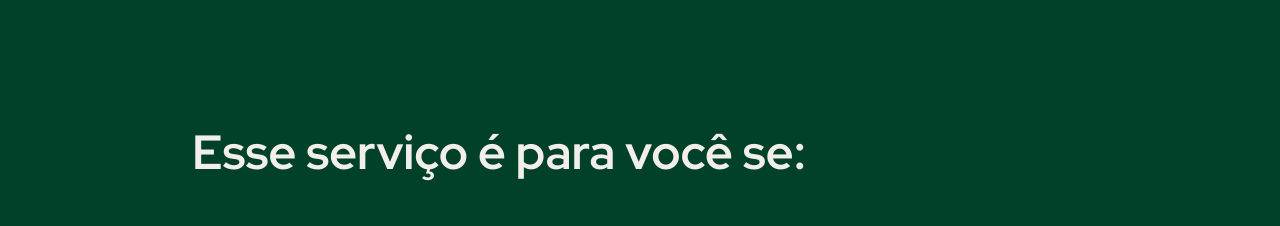
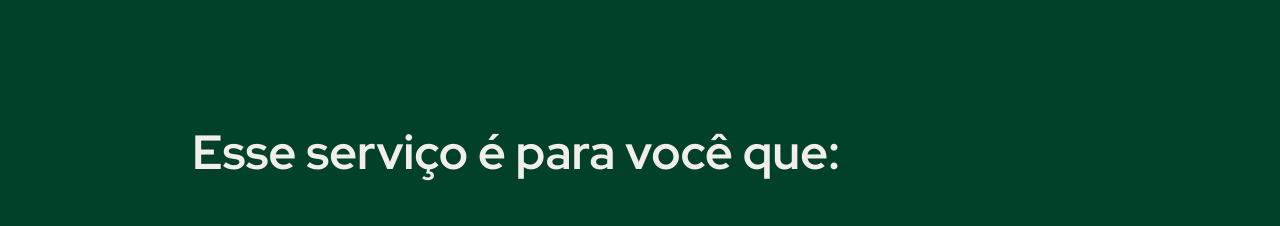
Before and after one commit to flacora-projetos/dacoraLP, a React (Vite) app: page / in a window 1280 px wide. Shown: the part 800-1026 px from the top of the page. Built offline with nearby package versions, Linux system fonts and the light colour scheme.

Commit message:
feat: Update heading text in Home section
Changes the heading "Esse serviço é para você se:" to "Esse serviço é para você que:" to improve clarity and address the target audience more directly.

```diff
--- a/src/pages/Home.tsx
+++ b/src/pages/Home.tsx
@@ -113,7 +113,7 @@ export default function App() {
             variants={fadeInUp}
             className="text-3xl md:text-4xl lg:text-5xl font-bold mb-16 text-center lg:text-left"
           >
-            Esse serviço é para você se:
+            Esse serviço é para você que:
           </motion.h2>
 
           <div className="space-y-8 lg:space-y-12">
```
